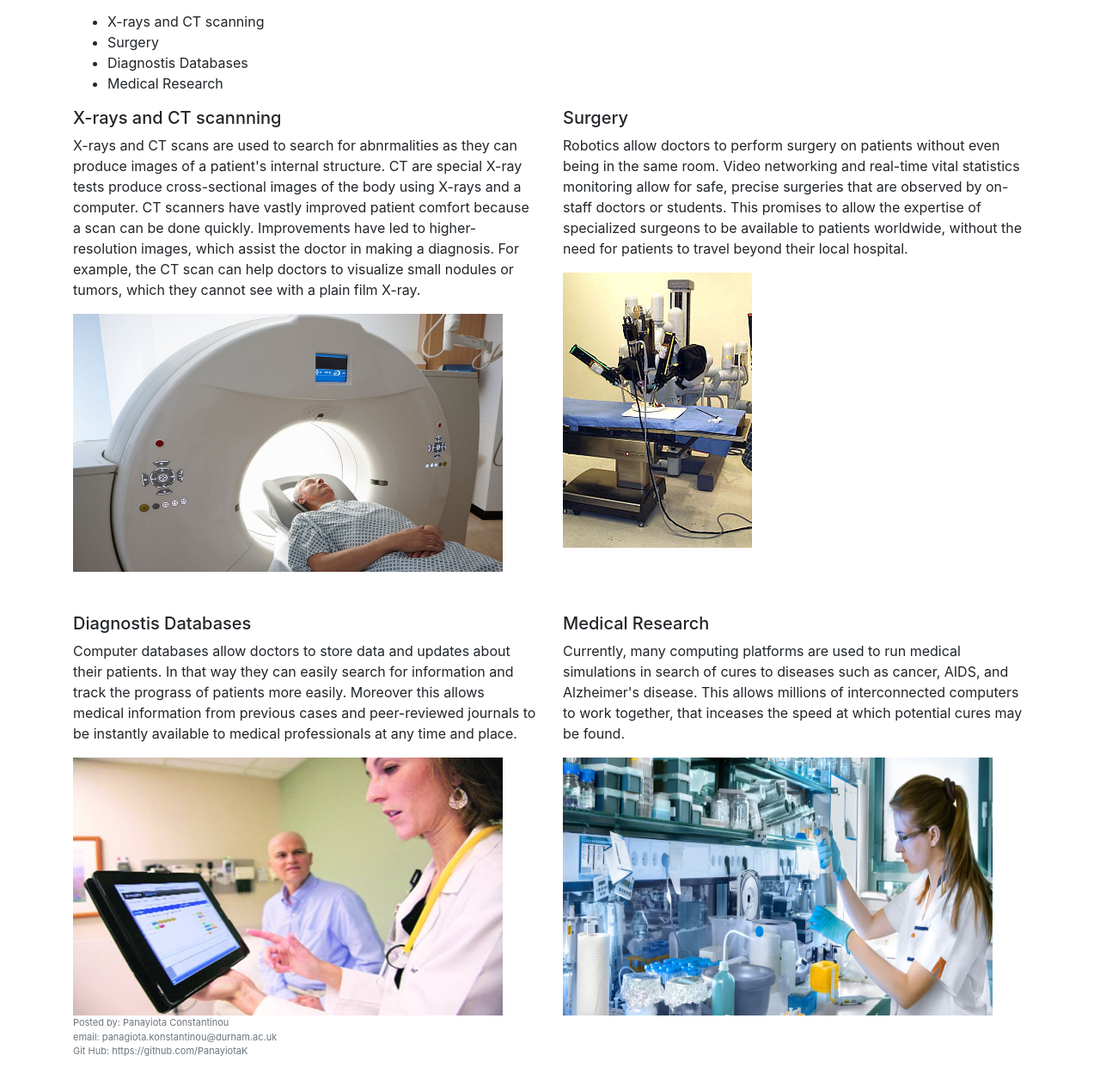
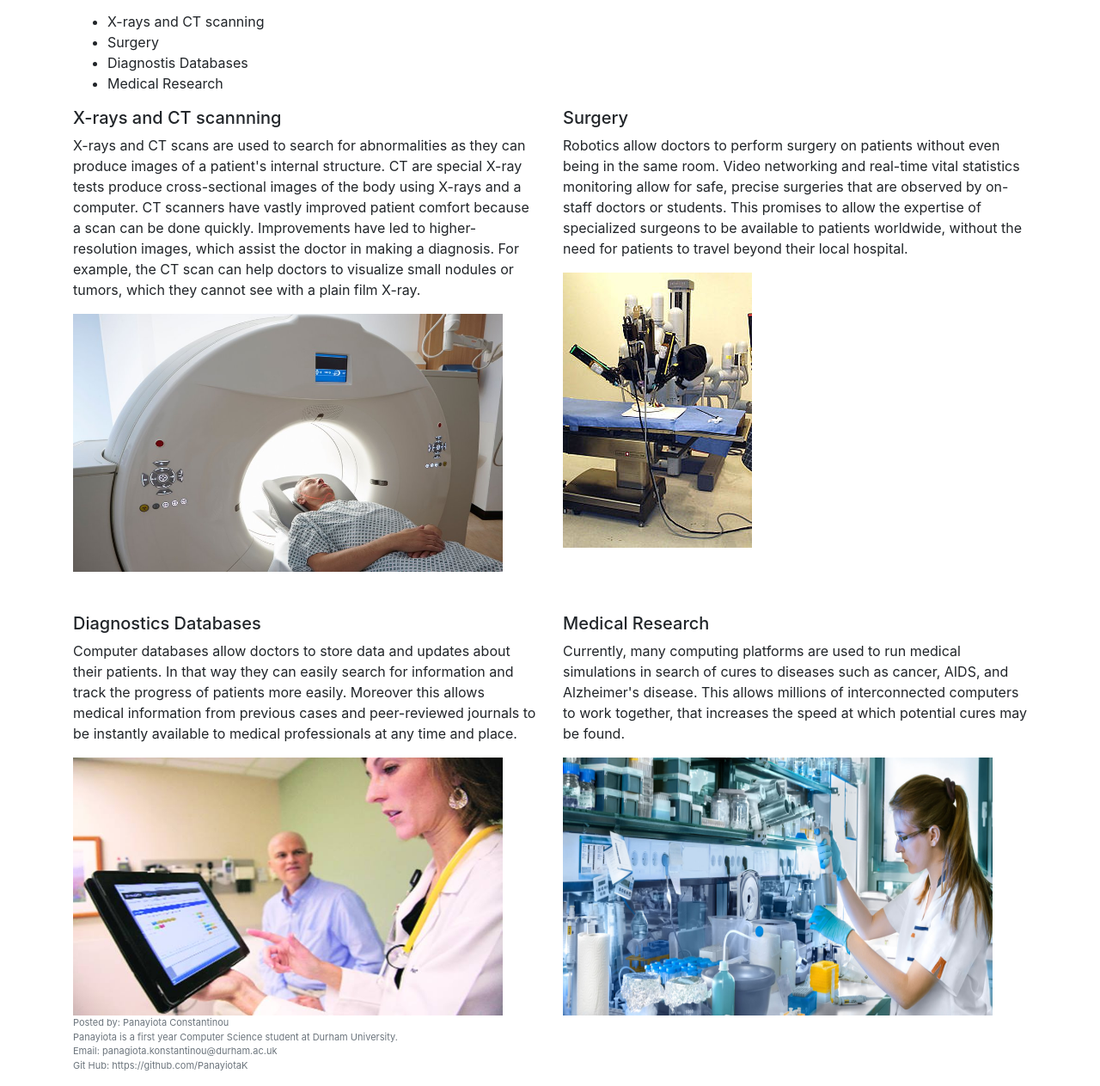
Before and after one commit to tomnudd/website-dev, a plain HTML site: page website-dev-master/medical_app.html in a window 1280 px wide. Shown: the part 286-1549 px from the top of the page at 86% size. Drawn offline with Linux system fonts and the light colour scheme.

Commit message:
Adding footer

```diff
--- a/website-dev-master/medical_app.html
+++ b/website-dev-master/medical_app.html
@@ -1,3 +1,4 @@
+
 <!DOCTYPE HTML>
 <html>
         <head>
@@ -30,7 +31,7 @@
 
 
                         <h1> Medical Applications of Computing</h1>
-                        <p> Computers are becoming a big part of our lives.They are not only used  in our everyday activities but, also they help
+                        <p> Computers are becoming a big part of our lives. They are not only used  in our everyday activities but, also they help
                           physicians and medical researchers to discover, test and apply medical techniques in every hospital in the world.<br>
                          Furthermore, medical ideas and new medical breakthroughs can be shared with other medical professionals from all around the world,
                          thanks to computer technology. <br>
@@ -45,7 +46,7 @@
                  <div class="row">
                                 <div class="col-sm">
                  <h5>X-rays and CT scannning </h5>
-                 <p>X-rays and CT scans are used to search for abnrmalities as they can produce images of a patient's internal structure.
+                 <p>X-rays and CT scans are used to search for abnormalities as they can produce images of a patient's internal structure.
                       CT are special X-ray tests produce cross-sectional images of the body using X-rays and a computer.
                       CT scanners have vastly improved patient comfort because a scan can be done quickly.
                        Improvements have led to higher-resolution images, which assist the doctor in making a diagnosis.
@@ -72,16 +73,16 @@
 <div class="container">
 <div class="row">
                  <div class="col-sm">
-                 <h5>Diagnostis Databases</h5>
+                 <h5>Diagnostics Databases</h5>
                  <p>Computer databases allow doctors to store data and updates about their patients. In that way they can easily search for
-                 information and track the prograss of patients more easily. Moreover this allows medical information from previous cases and peer-reviewed journals
+                 information and track the progress of patients more easily. Moreover this allows medical information from previous cases and peer-reviewed journals
                 to be instantly available to medical professionals at any time and place.</p>
                 <img src="Doctor.jpg" width="500" height="300">
         </div>
         <div class="col-sm">
                 <h5>Medical Research</h5>
                 <p> Currently, many computing platforms are used to run medical simulations in search of cures to diseases such as cancer, AIDS, and Alzheimer's
-                disease. This allows millions of interconnected computers to work together, that inceases the speed at which potential cures
+                disease. This allows millions of interconnected computers to work together, that increases the speed at which potential cures
                  may be found.</p>
                  <img src="research.jpg" width="500" height="300" >
                  </div>
@@ -92,9 +93,10 @@
 
                 </div>
         <footer class="container justify-content-center">
-          <p style="font-size:11px" class="text-muted">Posted by: Panayiota Constantinou<br>
-            email: panagiota.konstantinou@durham.ac.uk<br>
-            Git Hub: https://github.com/PanayiotaK</p>
+          <p style="font-size:11px" class="text-muted">Posted by: Panayiota Constantinou
+          <br>Panayiota is a first year Computer Science student at Durham University.</br>
+            Email: panagiota.konstantinou@durham.ac.uk
+            <br>Git Hub: https://github.com/PanayiotaK</br></p>
         <footer>
 
         </body>
```
